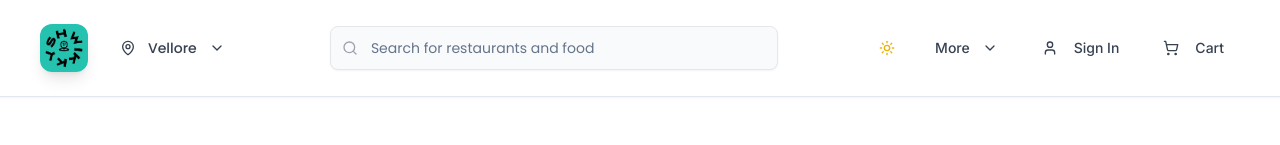
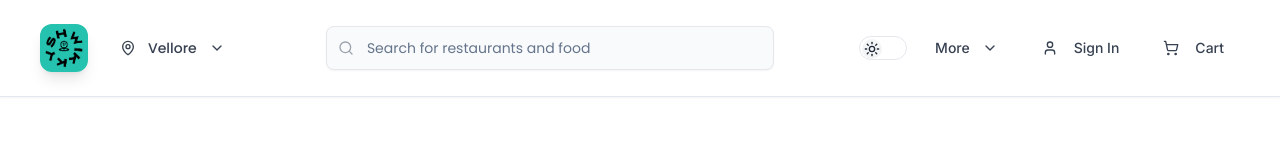
Before and after one commit to shikhar-sahay/shwikky, a Next.js app: page / in a window 1280 px wide. Shown: the top 145 px of the page. Built offline with nearby package versions, Linux system fonts and the light colour scheme.

Commit message:
feat : added slider for button toggle and hover enhancements

```diff
--- a/components/header.tsx
+++ b/components/header.tsx
@@ -33,21 +33,22 @@ export default function Header() {
             {/* Logo and Location */}
             <div className="flex items-center space-x-4">
               <Link href="/" className="flex items-center group ml-2">
-                <div className="relative w-12 h-12 rounded-xl overflow-hidden shadow-lg group-hover:shadow-2xl transition-all duration-300 transform hover:scale-105 hover:rotate-[2deg]">
+                <div className="relative w-12 h-12 rounded-xl bg-gray-100 dark:bg-gray-800 overflow-hidden shadow-lg transition-all duration-300 transform group-hover:scale-110 group-hover:rotate-[3deg]">
                   <Image
                     src="/logo.png"
                     alt="Shwikky Logo"
                     fill
-                    className="object-cover transition-transform duration-500 group-hover:scale-110"
+                    className="object-cover transition-transform duration-500 group-hover:scale-125"
                   />
                 </div>
               </Link>
 
-              <div className="hidden md:block">
+              <div className="hidden md:block text-gray-800 dark:text-gray-200">
                 <LocationDropdown />
               </div>
             </div>
 
+            {/* Center Search */}
             <div className="flex-1 max-w-md mx-6">
               <SearchDropdown />
             </div>
@@ -64,7 +65,7 @@ export default function Header() {
               <Button
                 variant="ghost"
                 onClick={() => setIsAuthOpen(true)}
-                className="flex items-center space-x-2 text-gray-700 hover:text-teal-600 dark:text-gray-300 dark:hover:text-green-400 transition-colors duration-200"
+                className="flex items-center space-x-2 text-gray-700 hover:text-[#25c2af] dark:text-gray-300 dark:hover:text-[#25c2af] transition-colors duration-200"
               >
                 <User className="w-5 h-5" />
                 <span className="hidden sm:block">Sign In</span>
@@ -72,13 +73,13 @@ export default function Header() {
 
               <Button
                 variant="ghost"
-                className="flex items-center space-x-2 text-gray-700 hover:text-teal-600 dark:text-gray-300 dark:hover:text-green-400 relative transition-colors duration-200"
+                className="flex items-center space-x-2 text-gray-700 hover:text-[#25c2af] dark:text-gray-300 dark:hover:text-[#25c2af] relative transition-colors duration-200"
                 onClick={() => setIsCartOpen(true)}
               >
                 <ShoppingCart className="w-5 h-5" />
                 <span className="hidden sm:block">Cart</span>
                 {isLoaded && state.itemCount > 0 && (
-                  <Badge className="absolute -top-1 -right-1 bg-teal-500 dark:bg-green-600 text-white text-xs w-6 h-6 rounded-full flex items-center justify-center animate-bounce">
+                  <Badge className="absolute -top-1 -right-1 bg-[#25c2af] text-white text-xs w-6 h-6 rounded-full flex items-center justify-center animate-bounce">
                     {state.itemCount}
                   </Badge>
                 )}
--- a/components/theme-toggle.tsx
+++ b/components/theme-toggle.tsx
@@ -12,19 +12,24 @@ export default function ThemeToggle() {
       variant="ghost"
       size="sm"
       onClick={toggleTheme}
-      className="relative w-10 h-10 rounded-full p-0 hover:bg-gray-100 dark:hover:bg-gray-800 transition-all duration-300 hover:shadow-lg hover:scale-105 focus:outline-none focus:ring-2 focus:ring-teal-500 focus:ring-offset-2 dark:focus:ring-offset-gray-900"
+      className="relative w-12 h-6 rounded-full p-0
+                 bg-white dark:bg-gray-700
+                 border border-gray-200 dark:border-gray-600
+                 transition-all duration-300
+                 hover:shadow-md hover:scale-105"
     >
-      <div className="relative w-6 h-6 flex items-center justify-center">
-        <Sun
-          className={`absolute w-5 h-5 text-yellow-500 transition-all duration-500 transform ${
-            theme === "dark" ? "rotate-90 scale-0 opacity-0" : "rotate-0 scale-100 opacity-100"
-          }`}
-        />
-        <Moon
-          className={`absolute w-5 h-5 text-blue-400 transition-all duration-500 transform ${
-            theme === "dark" ? "rotate-0 scale-100 opacity-100" : "-rotate-90 scale-0 opacity-0"
-          }`}
-        />
+      <div
+        className={`absolute top-0.5 left-0.5 w-5 h-5 rounded-full
+                    flex items-center justify-center
+                    bg-gray-100 dark:bg-gray-500
+                    transition-all duration-300 transform
+                    ${theme === "dark" ? "translate-x-6" : "translate-x-0"}`}
+      >
+        {theme === "dark" ? (
+          <Moon className="w-3 h-3 text-gray-200" />
+        ) : (
+          <Sun className="w-3 h-3 text-gray-800" />
+        )}
       </div>
     </Button>
   )
```
